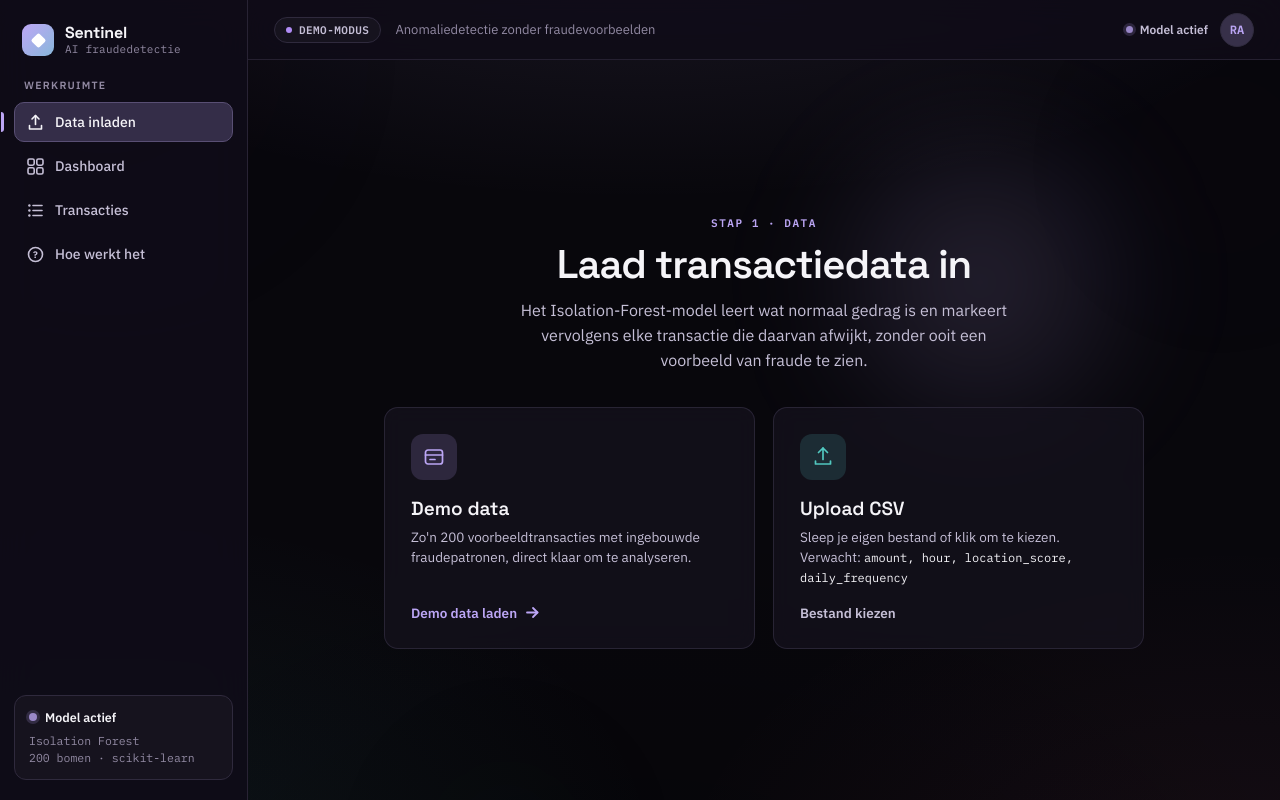
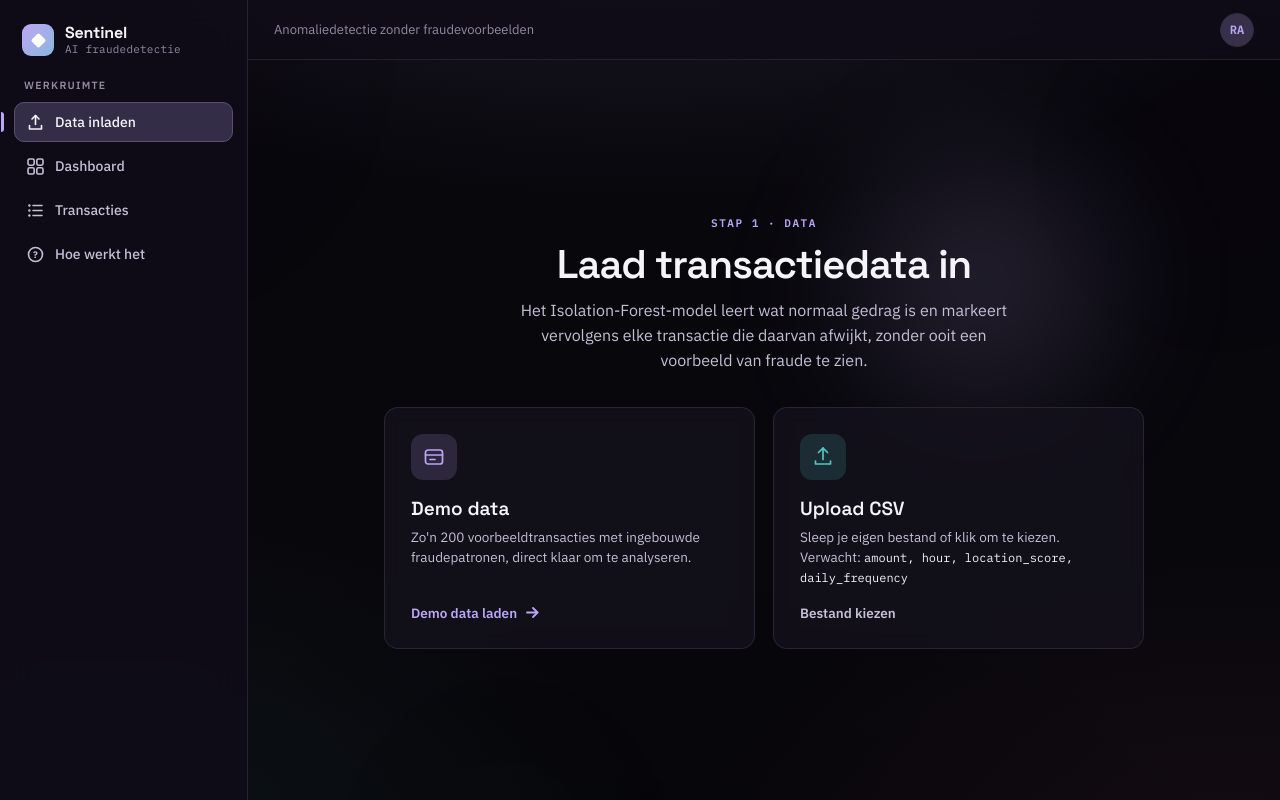
Before and after one commit to AdamSaber-mr/Ai-Fraud-Detection, a React (Vite) app in the folder frontend/: page /dashboard in a window 1280 px wide. Built offline with nearby package versions, Linux system fonts and the light colour scheme.

Commit message:
style: drop the model-active indicators and demo-mode label

```diff
--- a/frontend/src/dashboard/components/Sidebar.jsx
+++ b/frontend/src/dashboard/components/Sidebar.jsx
@@ -153,27 +153,6 @@ export default function Sidebar({ screen, onNav }) {
           )
         })}
       </nav>
-
-      <div style={{ marginTop: 'auto', border: '1px solid var(--border)', borderRadius: 12, padding: '13px 14px', background: 'var(--surface)' }}>
-        <div style={{ display: 'flex', alignItems: 'center', gap: 8, marginBottom: 7 }}>
-          <span
-            style={{
-              width: 8,
-              height: 8,
-              borderRadius: '50%',
-              background: 'var(--accent)',
-              boxShadow: '0 0 0 3px color-mix(in srgb,var(--accent) 22%,transparent)',
-              animation: 'fd-pulse 2.4s infinite',
-            }}
-          />
-          <span style={{ fontSize: 12.5, fontWeight: 600, whiteSpace: 'nowrap' }}>Model actief</span>
-        </div>
-        <div style={{ fontSize: 11.5, color: 'var(--text3)', fontFamily: "'IBM Plex Mono'", lineHeight: 1.5 }}>
-          Isolation Forest
-          <br />
-          200 bomen · scikit-learn
-        </div>
-      </div>
     </aside>
   )
 }
--- a/frontend/src/dashboard/components/Topbar.jsx
+++ b/frontend/src/dashboard/components/Topbar.jsx
@@ -17,41 +17,9 @@ export default function Topbar() {
       }}
     >
       <div style={{ display: 'flex', alignItems: 'center', gap: 14 }}>
-        <span
-          style={{
-            display: 'inline-flex',
-            alignItems: 'center',
-            gap: 7,
-            fontSize: 11,
-            fontWeight: 600,
-            fontFamily: "'IBM Plex Mono'",
-            letterSpacing: '.04em',
-            color: 'var(--text2)',
-            padding: '5px 11px',
-            border: '1px solid var(--border)',
-            borderRadius: 999,
-            background: 'var(--surface)',
-          }}
-        >
-          <span style={{ width: 6, height: 6, borderRadius: '50%', background: 'var(--warn)' }} />
-          DEMO-MODUS
-        </span>
         <span style={{ fontSize: 13, color: 'var(--text3)' }}>Anomaliedetectie zonder fraudevoorbeelden</span>
       </div>
       <div style={{ display: 'flex', alignItems: 'center', gap: 12 }}>
-        <span
-          style={{
-            display: 'inline-flex',
-            alignItems: 'center',
-            gap: 7,
-            fontSize: 12,
-            fontWeight: 600,
-            color: 'var(--text2)',
-          }}
-        >
-          <span style={{ width: 7, height: 7, borderRadius: '50%', background: 'var(--accent)', boxShadow: '0 0 0 3px color-mix(in srgb,var(--accent) 22%,transparent)', animation: 'fd-pulse 2.4s infinite' }} />
-          Model actief
-        </span>
         <div
           style={{
             width: 34,
```
